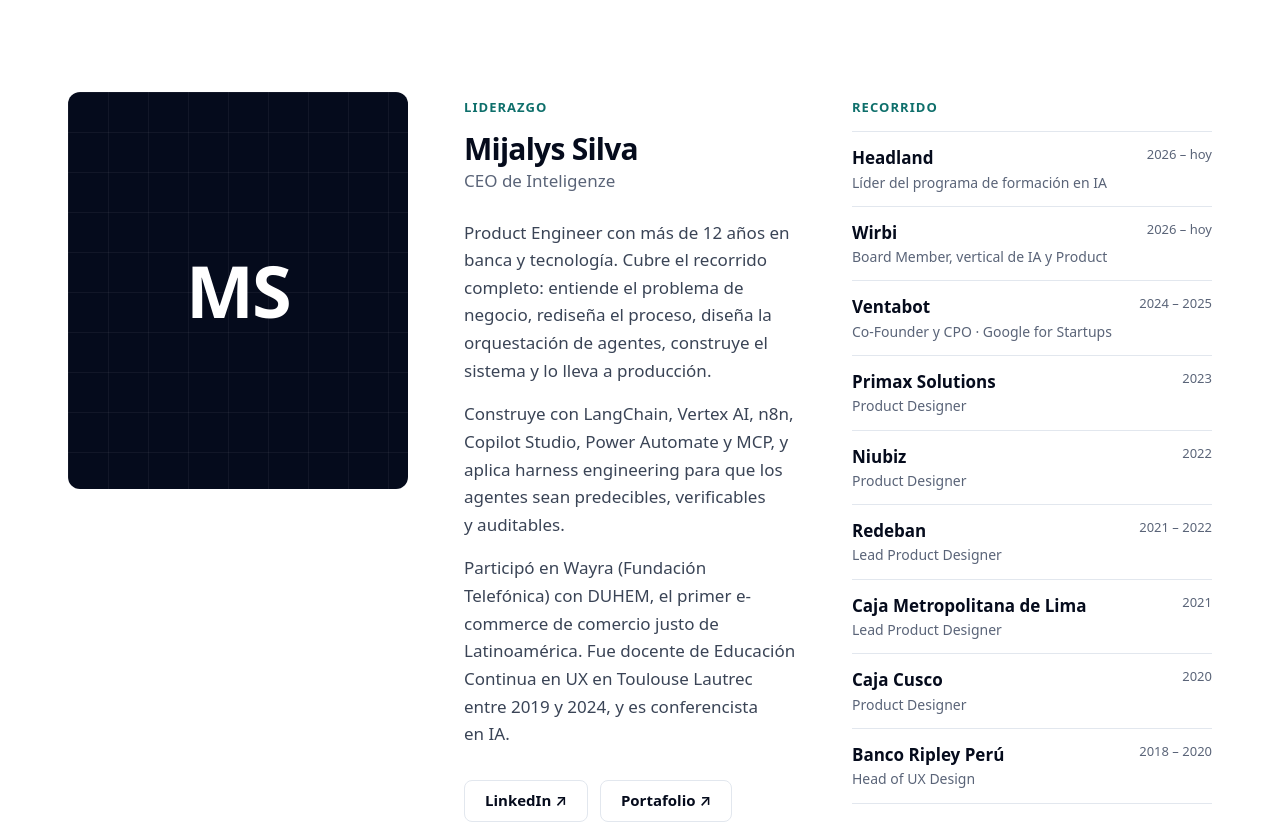
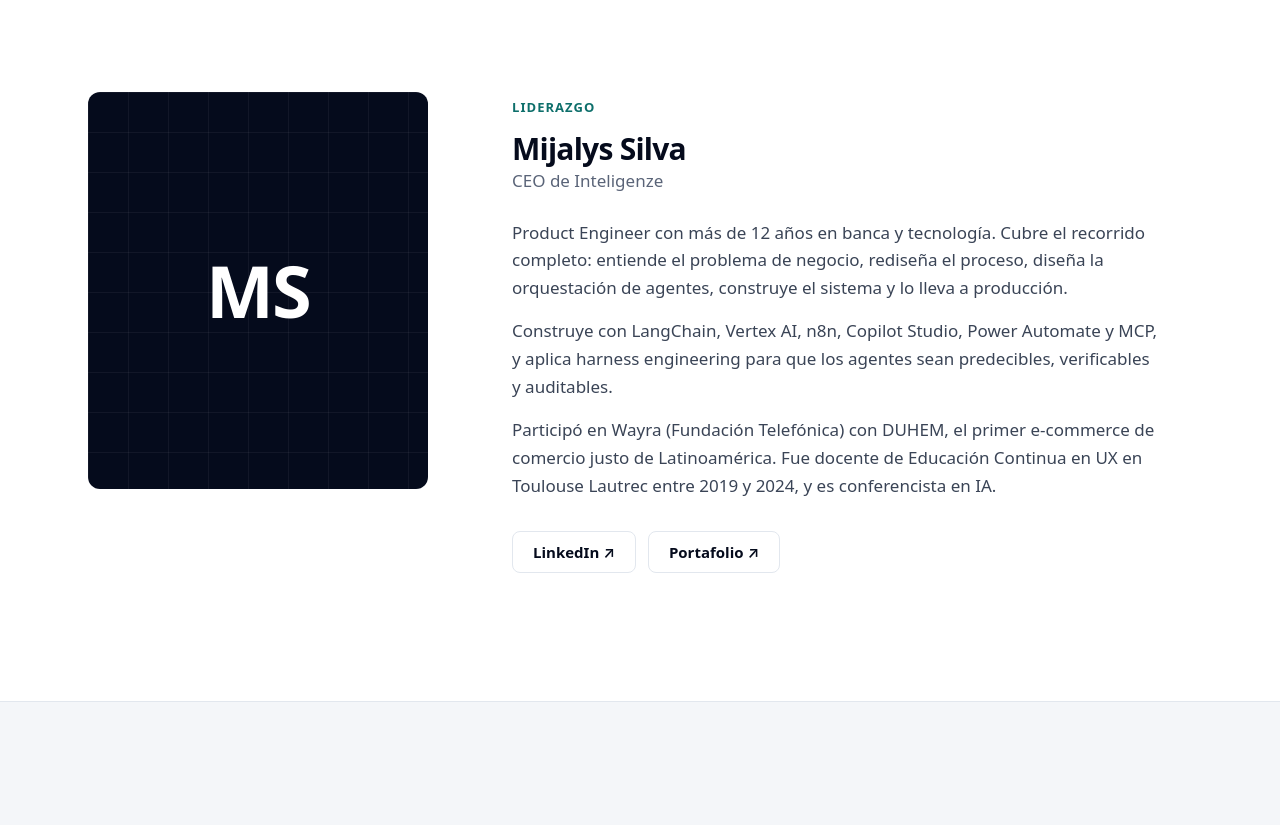
Before and after one commit to Mijalys/inteligenze, an Astro site: page /nosotros in a window 1280 px wide. Shown: the part 740-1565 px from the top of the page. Built offline with nearby package versions, Linux system fonts and the light colour scheme; Astro itself is replaced by a stand-in of ours.

Commit message:
Nosotros: quita la lista de recorrido
Co-Authored-By: Claude Opus 5.5 <noreply@anthropic.com>
Claude-Session: https://claude.ai/code/session_015v3SSjg8Py3f8u2PLoo9Rr

```diff
--- a/src/pages/nosotros.astro
+++ b/src/pages/nosotros.astro
@@ -24,18 +24,6 @@ const principles = [
   { t: 'Claridad antes de empezar', b: 'Alcance, fecha y precio por escrito.', icon: 'contract' as const },
   { t: 'Personas al mando', b: 'La IA acelera, las personas deciden.', icon: 'users' as const },
   { t: 'Seguridad desde el diseño', b: 'Protegemos tus datos y tu operación.', icon: 'shield' as const },
-]
-
-const career = [
-  { org: 'Headland', role: 'Líder del programa de formación en IA', when: '2026 – hoy' },
-  { org: 'Wirbi', role: 'Board Member, vertical de IA y Product', when: '2026 – hoy' },
-  { org: 'Ventabot', role: 'Co-Founder y CPO · Google for Startups', when: '2024 – 2025' },
-  { org: 'Primax Solutions', role: 'Product Designer', when: '2023' },
-  { org: 'Niubiz', role: 'Product Designer', when: '2022' },
-  { org: 'Redeban', role: 'Lead Product Designer', when: '2021 – 2022' },
-  { org: 'Caja Metropolitana de Lima', role: 'Lead Product Designer', when: '2021' },
-  { org: 'Caja Cusco', role: 'Product Designer', when: '2020' },
-  { org: 'Banco Ripley Perú', role: 'Head of UX Design', when: '2018 – 2020' },
 ]
 ---
 
@@ -66,9 +54,9 @@ const career = [
   </section>
 
   <section class="section" aria-labelledby="liderazgo">
-    <div class="wrap grid gap-12 lg:grid-cols-[minmax(0,340px)_1fr_minmax(0,360px)] lg:gap-14">
+    <div class="wrap grid gap-12 lg:grid-cols-[minmax(0,380px)_1fr] lg:gap-16">
       <div class="mx-auto w-full max-w-[340px]" data-reveal><FounderCard /></div>
-      <div data-reveal>
+      <div class="max-w-2xl self-center" data-reveal>
         <p class="kicker">Liderazgo</p>
         <h2 id="liderazgo" class="mt-3 text-3xl">{founder.name}</h2>
         <p class="text-text-3">{founder.role}</p>
@@ -81,22 +69,6 @@ const career = [
           <a href={founder.linkedin} class="btn btn-outline btn-sm" rel="noopener">LinkedIn ↗</a>
           <a href={founder.portfolio} class="btn btn-outline btn-sm" rel="noopener">Portafolio ↗</a>
         </div>
-      </div>
-      <div data-reveal>
-        <p class="kicker">Recorrido</p>
-        <ol class="mt-3 border-t border-rule">
-          {
-            career.map((c) => (
-              <li class="grid grid-cols-[1fr_auto] gap-4 border-b border-rule py-3">
-                <span>
-                  <span class="block font-semibold">{c.org}</span>
-                  <span class="block text-[14px] text-text-3">{c.role}</span>
-                </span>
-                <span class="text-[13px] text-text-3">{c.when}</span>
-              </li>
-            ))
-          }
-        </ol>
       </div>
     </div>
   </section>
```
